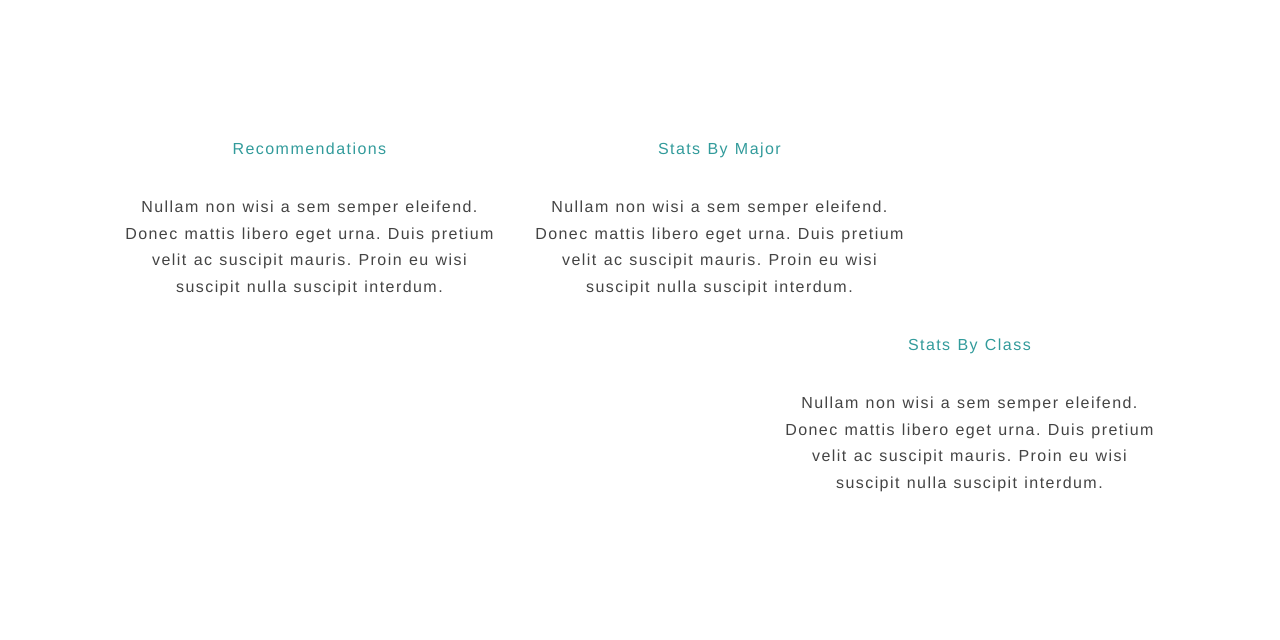
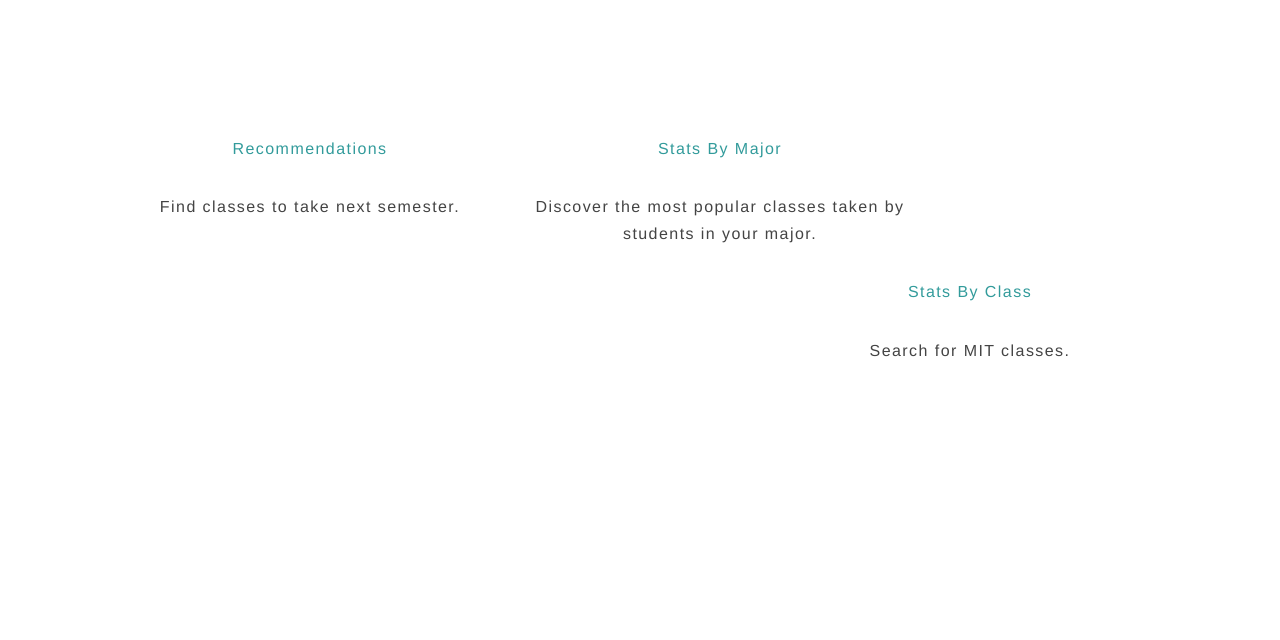
Before and after one commit to lambertchu/classfinder, a Django app: template recommender/templates/recommender/index.html in a window 1280 px wide. Shown: the part 314-954 px from the top of the page. After the commit the page ends 671 px from the top, so only its background shows below. Run offline with Django 3.2, Linux system fonts and the light colour scheme; the template is opened without the code that fills it, so the values that code supplies are empty; some libraries are stand-ins or nearby versions.

Commit message:
UI tweaks

```diff
--- a/recommender/create_graphs.py
+++ b/recommender/create_graphs.py
@@ -1,4 +1,4 @@
-def create_bar_graph(term_stats, form, class_name, info):
+def create_bar_graph(term_stats, class_name, info):
     xdata = []
     ydata = []
     for term, value in term_stats.iteritems():
@@ -9,7 +9,6 @@ def create_bar_graph(term_stats, form, class_name, info):
     charttype = 'discreteBarChart'
     chartcontainer = 'discretebarchart_container'
     data = {
-        'form': form,
         'class_name': class_name,
         'info': info,
         'charttype': charttype,
@@ -25,7 +24,7 @@ def create_bar_graph(term_stats, form, class_name, info):
     return data
 
 
-def create_horizontal_bar_graph(major, form, term, classes):
+def create_horizontal_bar_graph(major, term, classes):
     xdata = []
     ydata = []
     for cls in classes:
@@ -34,7 +33,6 @@ def create_horizontal_bar_graph(major, form, term, classes):
 
     chartdata = {'x': xdata, 'y': ydata}
     data = {
-        'form': form,
         'major': major,
         'term': term,
         'charttype': 'multiBarHorizontalChart',
--- a/recommender/static/recommender/style.css
+++ b/recommender/static/recommender/style.css
@@ -65,14 +65,15 @@
 	.details {
 		-moz-border-radius: 15px; /*for mozilla support*/
         -webkit-border-radius: 15px; /*for chrome support*/
-		border: 2px solid #00f;
+		border: 2px solid #A31F34;
     	border-radius: 20px;
     	padding: 20px;
-    	background-color: #c4e8f3;
+    	/*background-color: #c4e8f3;*/
     	color: #000;
-    	width: 40%;
+    	width: 35%;
     	margin-left: auto;
     	margin-right: auto;
+    	margin-bottom: 40px;
 	}
 
 	.block {
@@ -107,6 +108,10 @@
 		/*display: inline-block;
 		float: right;
 		white-space: nowrap;*/
+	}
+
+	.axis_label {
+		text-align: center;
 	}
 
 	#recs_block{
--- a/recommender/templates/recommender/index.html
+++ b/recommender/templates/recommender/index.html
@@ -12,21 +12,21 @@
 		<div class="title hvr-grow">
 			<a href="{% url 'recommender:recommendations' user.userprofile.major1 %}">Recommendations</a>
 		</div>
-		<p>Nullam non wisi a sem semper eleifend. Donec mattis libero eget urna. Duis pretium velit ac suscipit mauris. Proin eu wisi suscipit nulla suscipit interdum.</p>
+		<p>Find classes to take next semester.</p>
 	</div>
 
 	<div id="tbox2">
 		<div class="title hvr-grow">
 			<a href="{% url 'recommender:major' %}">Stats By Major</a>
 		</div>
-		<p>Nullam non wisi a sem semper eleifend. Donec mattis libero eget urna. Duis pretium velit ac suscipit mauris. Proin eu wisi suscipit nulla suscipit interdum.</p>
+		<p>Discover the most popular classes taken by students in your major.</p>
 	</div>
 
 	<div id="tbox3">
 		<div class="title hvr-grow">
 			<a href="{% url 'recommender:class_info_initial' %}">Stats By Class</a>
 		</div>
-		<p>Nullam non wisi a sem semper eleifend. Donec mattis libero eget urna. Duis pretium velit ac suscipit mauris. Proin eu wisi suscipit nulla suscipit interdum.</p>
+		<p>Search for MIT classes.</p>
 	</div>
 </div>
 </div>
--- a/recommender/templates/recommender/recommendations.html
+++ b/recommender/templates/recommender/recommendations.html
@@ -19,7 +19,5 @@
 			</tr>
 		{% endfor %}
 		</table>
-
-		<a href="{% url 'recommender:profile' %}"> Want to Update Your Recommendations?</a>
 	</div>
 {% endblock %}
--- a/recommender/templates/recommender/stats_by_major.html
+++ b/recommender/templates/recommender/stats_by_major.html
@@ -14,7 +14,7 @@
 </head>
 
 <body>
-	<form role="form" action="" method="post">
+	<form class="details" role="form" action="" method="post">
 	    {% csrf_token %}
 	    {{ form.as_p }}
 	    <button class="inline_button" type="submit">Go</button>
@@ -25,6 +25,7 @@
 	    <h2>During Semester {{ term }}</h2>
 	    <div class = "major_stats_container">
 	    {% include_container chartcontainer 400 800 %}
+	    <p class="axis_label">Number of Students</p>
 	    </div>
 	{% endif %}
 </body>
--- a/recommender/views.py
+++ b/recommender/views.py
@@ -98,7 +98,8 @@ def popular_classes_by_major(request, classes=None):
         return render(request, 'recommender/stats_by_major.html', {'form': form})
 
     # Create horizontal bar graph
-    data = create_graphs.create_horizontal_bar_graph(major, form, term, classes)
+    data = create_graphs.create_horizontal_bar_graph(major, term, classes)
+    data['form'] = form
     return render(request, 'recommender/stats_by_major.html', data)
 
 
@@ -139,7 +140,8 @@ def class_info(request, class_name):
     term_stats = subject_info.get_term_stats(class_name)
 
     # Create bar graph
-    data = create_graphs.create_bar_graph(term_stats, form, class_name, info)
+    data = create_graphs.create_bar_graph(term_stats, class_name, info)
+    data['form'] = form
 
     # TODO
     # return redirect(reverse('recommender:class_info'), args=(response,), urllib.urlencode(data))
```
Also changed, not shown: recommender/generate_recs.py (+5 -2 lines), recommender/templates/recommender/stats_by_class.html (+4 -5 lines).
